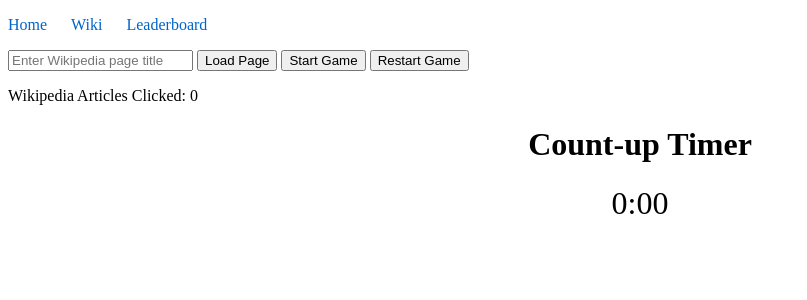
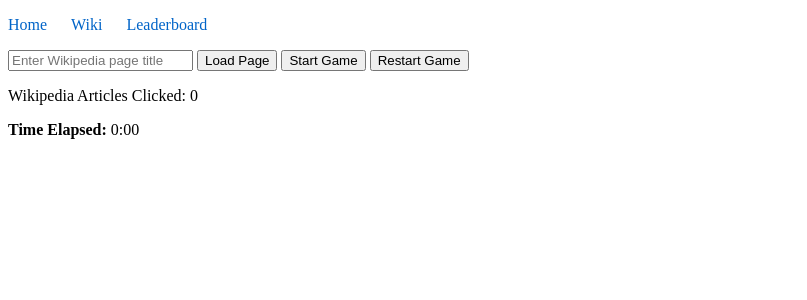
Before and after one commit to jbq2/CS490-wikihunt, a SvelteKit app: page /wiki in a window 1280 px wide. Both pictures are taken after a click on the button "Start Game". Shown: the top 300 px of the page, without its empty margins (0-807 px from the left). Built offline with nearby package versions, Linux system fonts and the light colour scheme; no server answers.

Commit message:
repositioned and restyled click count and timer

```diff
--- a/src/shared-components/Timer.svelte
+++ b/src/shared-components/Timer.svelte
@@ -40,13 +40,13 @@
 </script>
 
 <main>
-    <h1>Count-up Timer</h1>
+    <!-- <h1>Count-up Timer</h1> -->
     <div class="timer">
-        {minutes}:{seconds < 10 ? `0${seconds}` : seconds}
+        <strong>Time Elapsed: </strong>{minutes}:{seconds < 10 ? `0${seconds}` : seconds}
     </div>
 </main>
 
-<style>
+<!-- <style>
     main {
         text-align: center;
     }
@@ -54,4 +54,4 @@
     .timer {
         font-size: 2em;
     }
-</style>
+</style> -->
```
